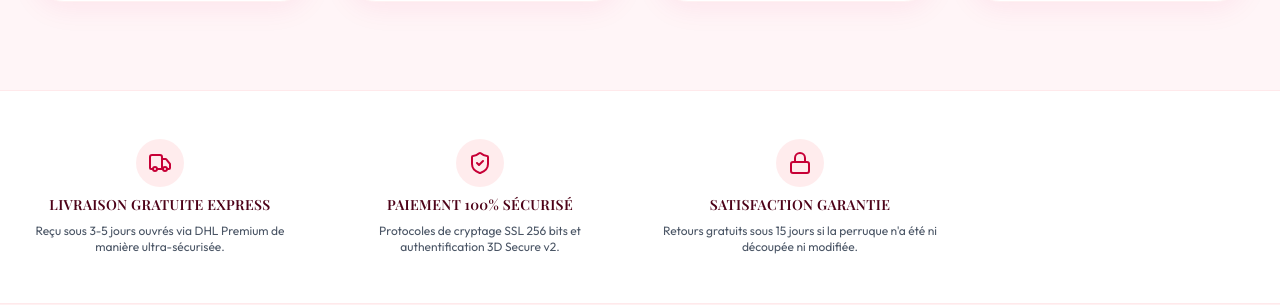
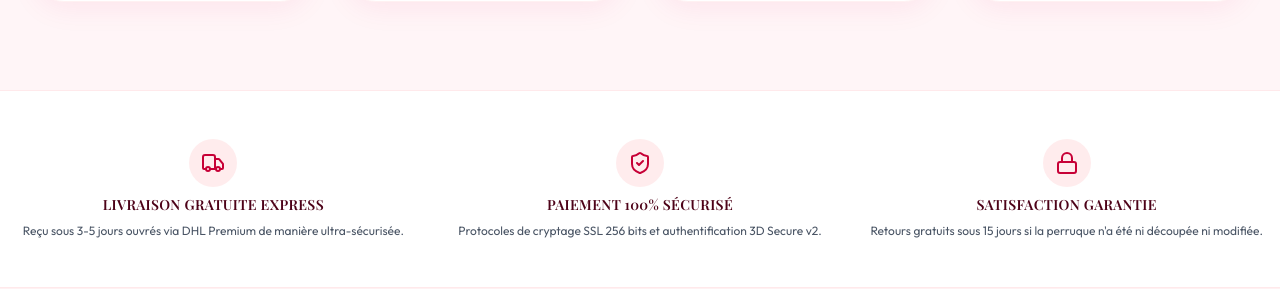
Before and after one commit to fallou44/diakhou-e-com, a React (Vite) app: page / in a window 1280 px wide. Shown: the part 5680-5985 px from the top of the page. Built offline with nearby package versions, Linux system fonts and the light colour scheme; a web font is replaced by a local one.

Commit message:
style: Fix grid columns for Trust Badges

```diff
--- a/src/App.tsx
+++ b/src/App.tsx
@@ -747,7 +747,7 @@
 
       {/* Trust Badges - Brand reassurance cards */}
       <section className="bg-white border-y border-rose-100/80 py-12 px-4 shadow-xs mt-12" id="trust-badges-bar">
-        <div className="max-w-7xl mx-auto grid grid-cols-1 md:grid-cols-4 gap-8 text-center">
+        <div className="max-w-7xl mx-auto grid grid-cols-1 md:grid-cols-3 gap-8 text-center">
           <div className="space-y-2">
             <div className="w-12 h-12 bg-rose-100/70 text-rose-700 rounded-full flex items-center justify-center mx-auto">
               <Truck className="w-6 h-6" />
```
